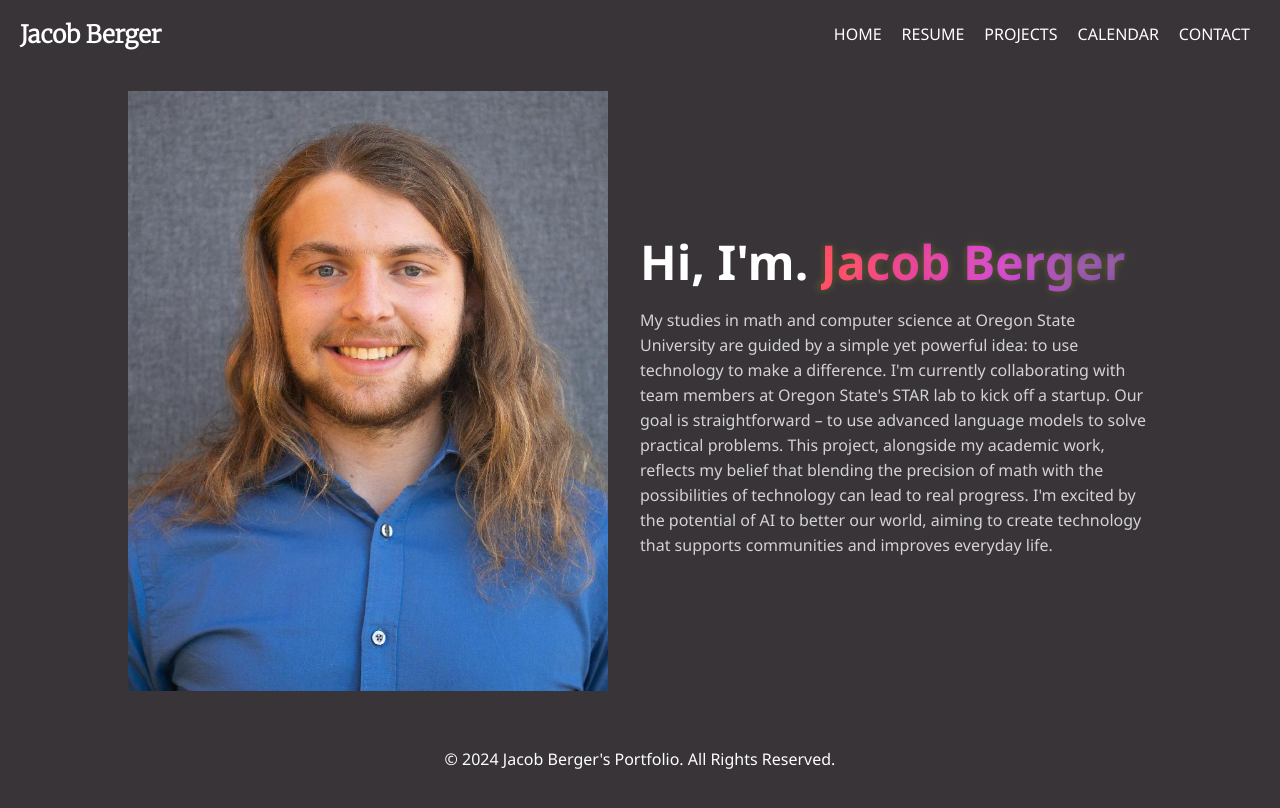
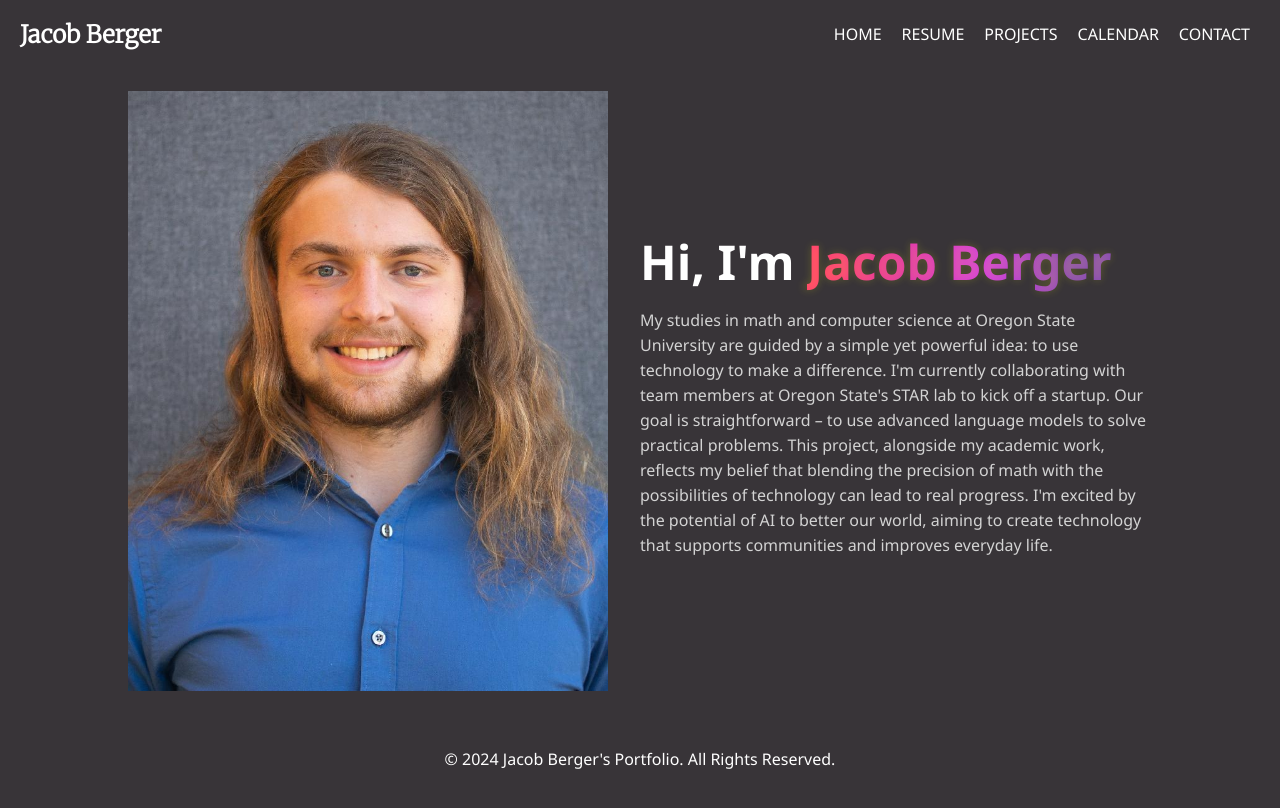
Before and after one commit to bergerjacob/bergerj-website, a Jekyll site: the page built from index.html, in a window 1280 px wide. Shown: the top 808 px of the page. Built offline with Jekyll 4.4.1, drawn with Linux system fonts in a browser that asks for light colours.

Commit message:
remove period in index Jacob Berger

```diff
--- a/index.html
+++ b/index.html
@@ -7,7 +7,7 @@ layout: page
 <div class="profile-container">
     <img src="../assets/images/profile_pic.JPEG" alt="Profile picture" class="profile-pic">
     <div class="text-container">
-        <h2 class="description">Hi, I'm. <span class="rainbow-text">Jacob Berger</span></h2>
+        <h2 class="description">Hi, I'm <span class="rainbow-text">Jacob Berger</span></h2>
         <p class="description">
             My studies in math and computer science at Oregon State University are guided by a simple yet powerful idea: to use technology to make a difference. I'm currently collaborating with team members at Oregon State's STAR lab to kick off a startup. Our goal is straightforward – to use advanced language models to solve practical problems. This project, alongside my academic work, reflects my belief that blending the precision of math with the possibilities of technology can lead to real progress. I'm excited by the potential of AI to better our world, aiming to create technology that supports communities and improves everyday life.
         </p>
```
